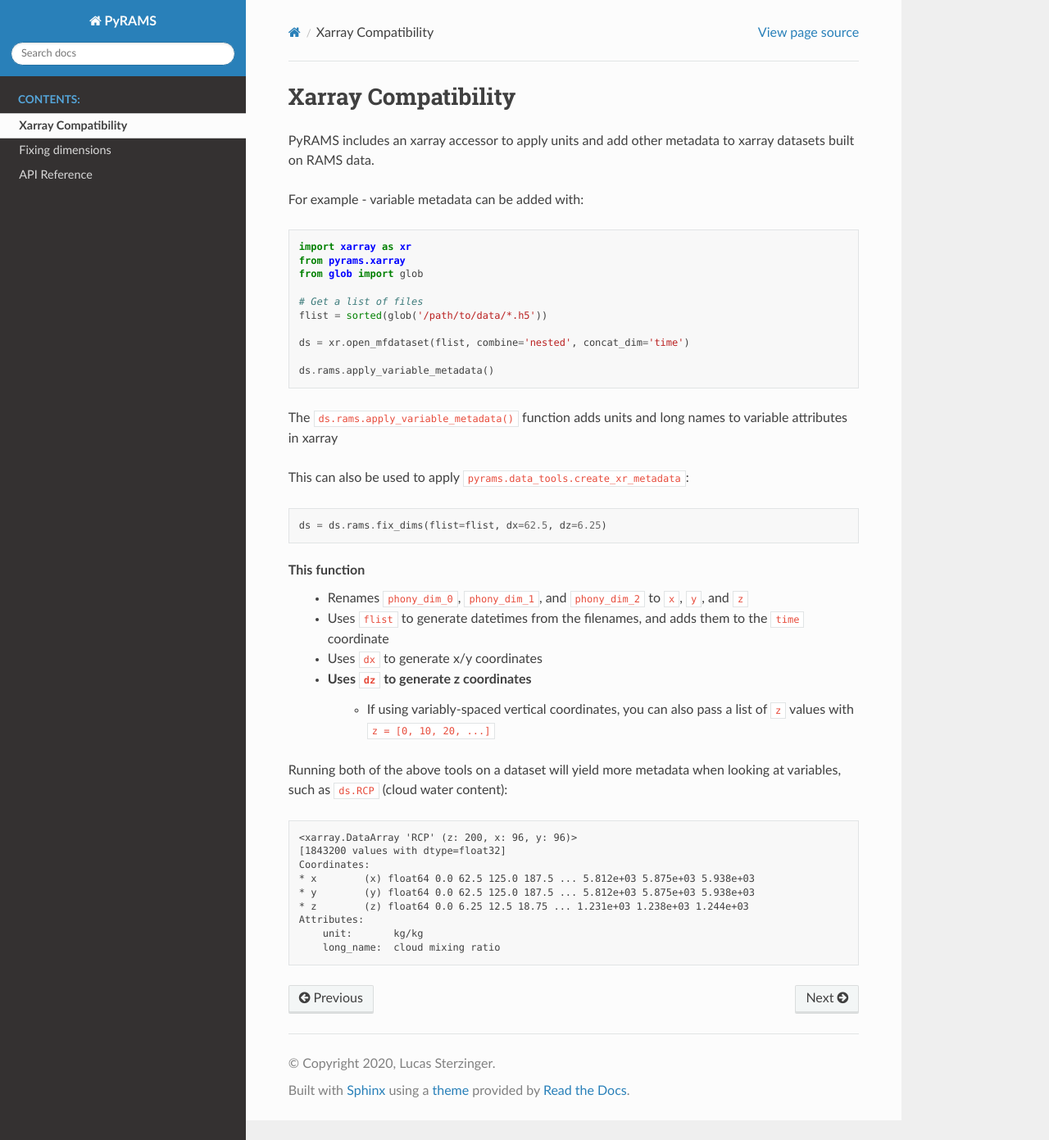
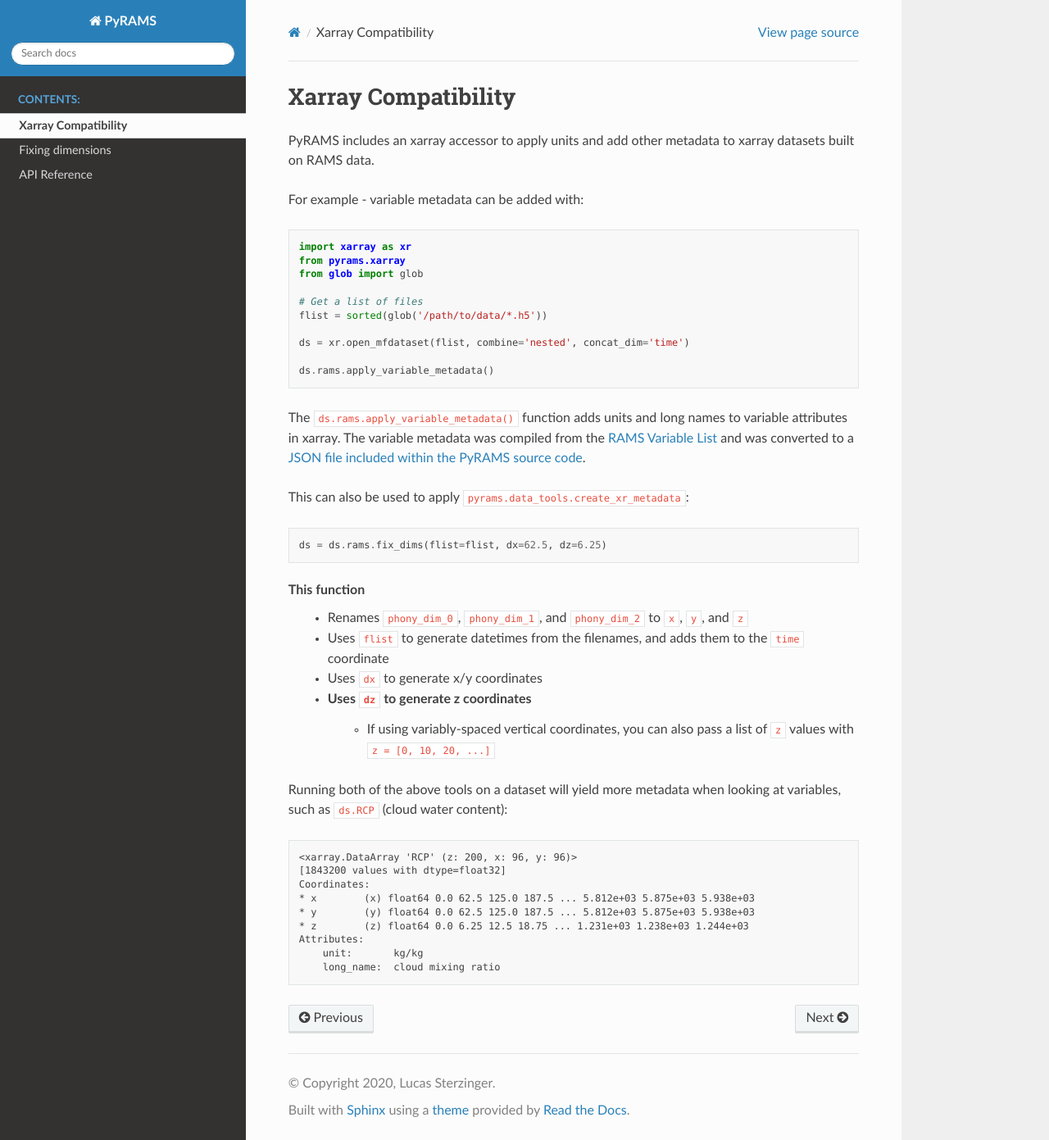
Before and after one commit to lsterzinger/pyrams, a Sphinx documentation site: the page built from docs/xarray_metadata.rst, in a window 1280 px wide and 1391 px high. Shown: the whole window at 82% size. Built offline with Sphinx 7.4.7 and the Read the Docs theme 2.0.0, drawn with Linux system fonts in a browser that asks for light colours.

Commit message:
xarray docs update

```diff
--- a/docs/xarray_metadata.rst
+++ b/docs/xarray_metadata.rst
@@ -19,7 +19,9 @@ For example - variable metadata can be added with:
 
     ds.rams.apply_variable_metadata()
 
-The ``ds.rams.apply_variable_metadata()`` function adds units and long names to variable attributes in xarray
+The ``ds.rams.apply_variable_metadata()`` function adds units and long names to variable attributes in xarray.
+The variable metadata was compiled from the `RAMS Variable List <https://vandenheever.atmos.colostate.edu/vdhpage/rams/docs/RAMS-VariableList.pdf>`_
+and was converted to a `JSON file included within the PyRAMS source code <https://github.com/lsterzinger/pyrams/blob/main/pyrams/rams-vars.json>`_.
 
 This can also be used to apply ``pyrams.data_tools.create_xr_metadata``:
 
```
